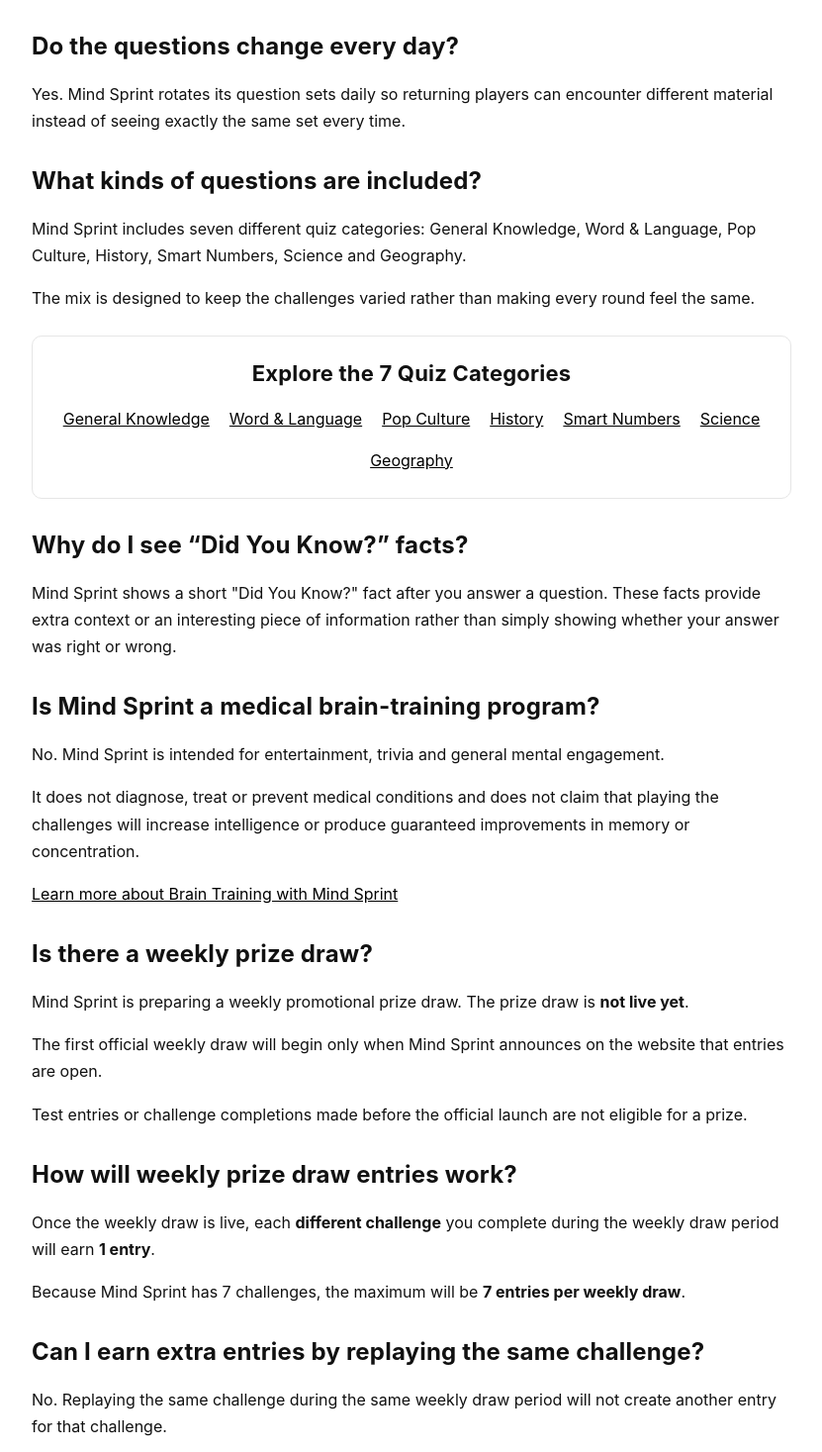
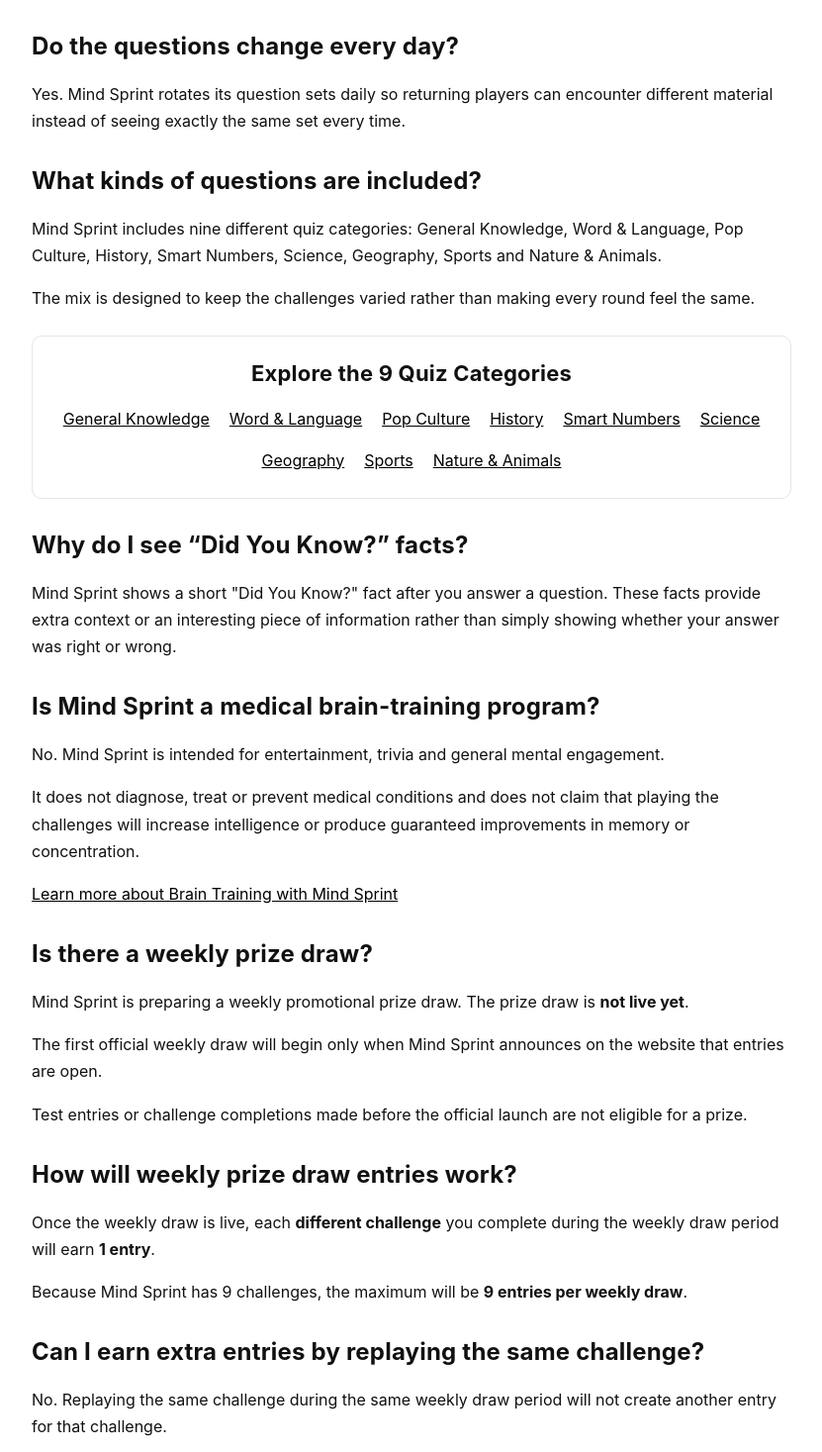
Before and after one commit to justinchase1984/mind-sprint, a Next.js app: page /faq in a window 1280 px wide. Shown: the part 1330-2797 px from the top of the page at 99% size, without its empty margins (224-1055 px from the left). Built offline with nearby package versions, Linux system fonts and the light colour scheme; no server answers.

Commit message:
Update faq.tsx

```diff
--- a/pages/faq.tsx
+++ b/pages/faq.tsx
@@ -34,7 +34,7 @@ const structuredData = {
       name:
         'Mind Sprint FAQ | Daily Quiz, Scores, Streaks & Prize Draw',
       description:
-        'Find answers to common Mind Sprint questions about the daily quiz, 7 challenges, scores, streaks, fresh questions, accounts and the planned weekly prize draw.',
+        'Find answers to common Mind Sprint questions about the daily quiz, 9 challenges, scores, streaks, fresh questions, accounts and the planned weekly prize draw.',
       isPartOf: {
         '@id':
           'https://www.dailymindsprint.com/#website',
@@ -44,7 +44,7 @@ const structuredData = {
           'https://www.dailymindsprint.com/#organization',
       },
       dateModified:
-        '2026-10-07',
+        '2026-10-10',
     },
   ],
 }
@@ -59,7 +59,7 @@ export default function FAQ() {
 
         <meta
           name="description"
-          content="Find answers to common Mind Sprint questions about the daily quiz, 7 challenges, scores, streaks, fresh questions, accounts and the planned weekly prize draw."
+          content="Find answers to common Mind Sprint questions about the daily quiz, 9 challenges, scores, streaks, fresh questions, accounts and the planned weekly prize draw."
         />
 
         <meta
@@ -165,9 +165,9 @@ export default function FAQ() {
 
         <p>
           Mind Sprint is a free daily trivia and brain-challenge website. It
-          currently includes <strong>7 challenges</strong>, with{' '}
+          currently includes <strong>9 challenges</strong>, with{' '}
           <strong>10 questions</strong> in each challenge, giving you up to{' '}
-          <strong>70 questions</strong> across a complete Mind Sprint run.
+          <strong>90 questions</strong> across a complete Mind Sprint run.
         </p>
 
         <p>
@@ -304,9 +304,9 @@ export default function FAQ() {
         </h2>
 
         <p>
-          Mind Sprint includes seven different quiz categories: General
+          Mind Sprint includes nine different quiz categories: General
           Knowledge, Word &amp; Language, Pop Culture, History, Smart Numbers,
-          Science and Geography.
+          Science, Geography, Sports and Nature &amp; Animals.
         </p>
 
         <p>
@@ -330,7 +330,7 @@ export default function FAQ() {
               fontSize: 22,
             }}
           >
-            Explore the 7 Quiz Categories
+            Explore the 9 Quiz Categories
           </h2>
 
           <div
@@ -446,6 +446,36 @@ export default function FAQ() {
                 Geography
               </a>
             </Link>
+
+            <Link
+              href="/sports-quiz"
+              legacyBehavior
+            >
+              <a
+                style={{
+                  color: '#000',
+                  textDecoration:
+                    'underline',
+                }}
+              >
+                Sports
+              </a>
+            </Link>
+
+            <Link
+              href="/nature-animals-quiz"
+              legacyBehavior
+            >
+              <a
+                style={{
+                  color: '#000',
+                  textDecoration:
+                    'underline',
+                }}
+              >
+                Nature &amp; Animals
+              </a>
+            </Link>
           </div>
         </div>
 
@@ -538,8 +568,8 @@ export default function FAQ() {
         </p>
 
         <p>
-          Because Mind Sprint has 7 challenges, the maximum will be{' '}
-          <strong>7 entries per weekly draw</strong>.
+          Because Mind Sprint has 9 challenges, the maximum will be{' '}
+          <strong>9 entries per weekly draw</strong>.
         </p>
 
         <h2
```
